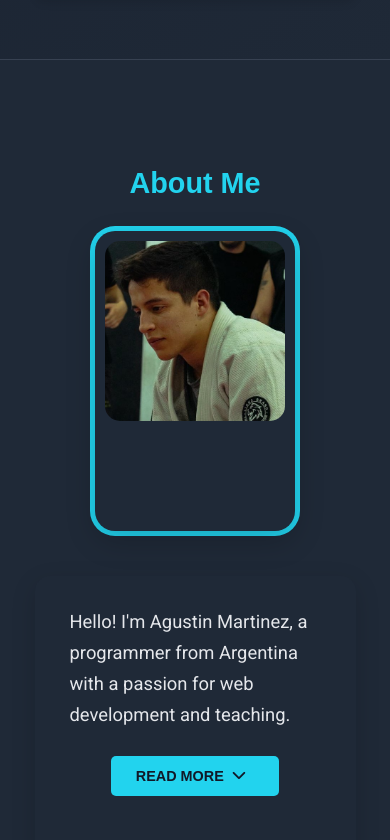
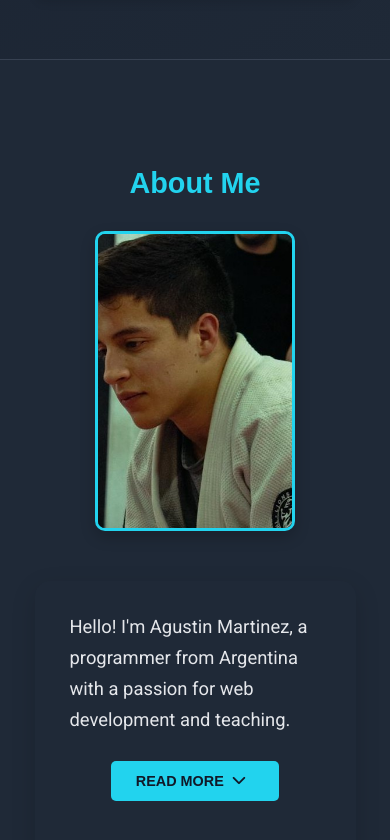
Before and after one commit to AgustinMartinezSM/AgustinMartinez.github.io, a plain HTML site: page index.html in a window 390 px wide. Shown: the part 2691-3531 px from the top of the page. Drawn offline with nearby package versions, Linux system fonts and the light colour scheme; a web font is replaced by a local one.

Commit message:
Refine About Me section

```diff
--- a/css/style.css
+++ b/css/style.css
@@ -612,7 +612,7 @@ footer {
 #contact-form input[type="text"],
 #contact-form input[type="email"],
 #contact-form textarea {
-    width: 100%; /* CLAVE: Asegurar que ocupe todo el ancho */
+    width: 100%; /* CLAVE: Asegurar que ocupe toodo el ancho */
     padding: 15px; /* Más padding interno para los campos */
     border: 1px solid var(--color-border);
     border-radius: 8px; /* Bordes más redondeados para los campos */
@@ -1187,9 +1187,18 @@ body.modal-active {
         align-items: center; /* Centrar la imagen si es más pequeña */
     }
     .about-me-image-wrapper {
-        max-width: 280px; /* Imagen un poco más pequeña en móvil si es necesario */
-        margin-bottom: 20px; /* Espacio si el texto se pone debajo */
-    }
+            max-width: 280px;
+            margin-bottom: 25px;
+            padding: 0; /* Sin padding interno en el wrapper */
+            background-color: var(--color-bg-secondary); /* Mantenemos un fondo si queremos */
+            border-radius: 10px; /* Radio para el wrapper */
+            box-shadow: 0 6px 15px rgba(0,0,0,0.2); /* Sombra normal */
+            border: 3px solid var(--color-accent); /* Borde de acento directo en el wrapper */
+            overflow: hidden; /* Importante si la imagen tiene otro radio */
+        }
+
+
+
      .about-me-text-column {
         max-width: 100%; /* Ocupar toodo el ancho disponible */
         text-align: center; /* Centrar el texto del resumen y el botón */
@@ -1201,6 +1210,15 @@ body.modal-active {
         margin: 0 auto 15px auto; /* Centrar el botón y ajustar margen inferior */
     }
 
+    #about-me-pic {
+            width: 100%;
+            height: 100%; /* Que la imagen intente llenar el wrapper */
+            object-fit: cover; /* Para que cubra sin deformarse */
+            border-radius: 0; /* Sin radio si el wrapper ya lo tiene y queremos que encaje */
+            /* O un radio pequeño si el wrapper tiene un radio más grande */
+            /* border-radius: 7px; */ /* (radio del wrapper - borde del wrapper) */
+            /* Ya no necesita borde propio la imagen */
+        }
 
     /* Ajuste para el grid de skills en móvil */
     .skills-grid {
```
